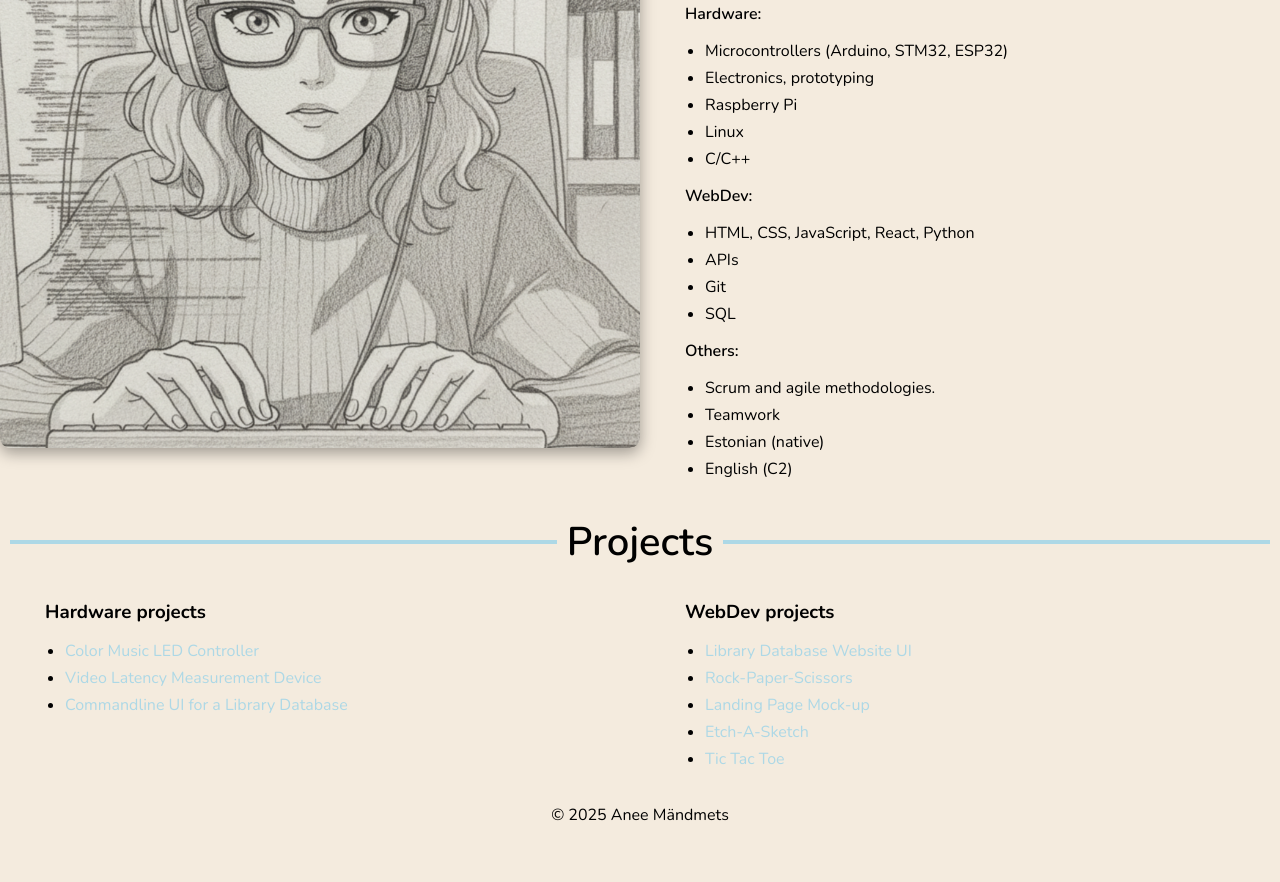
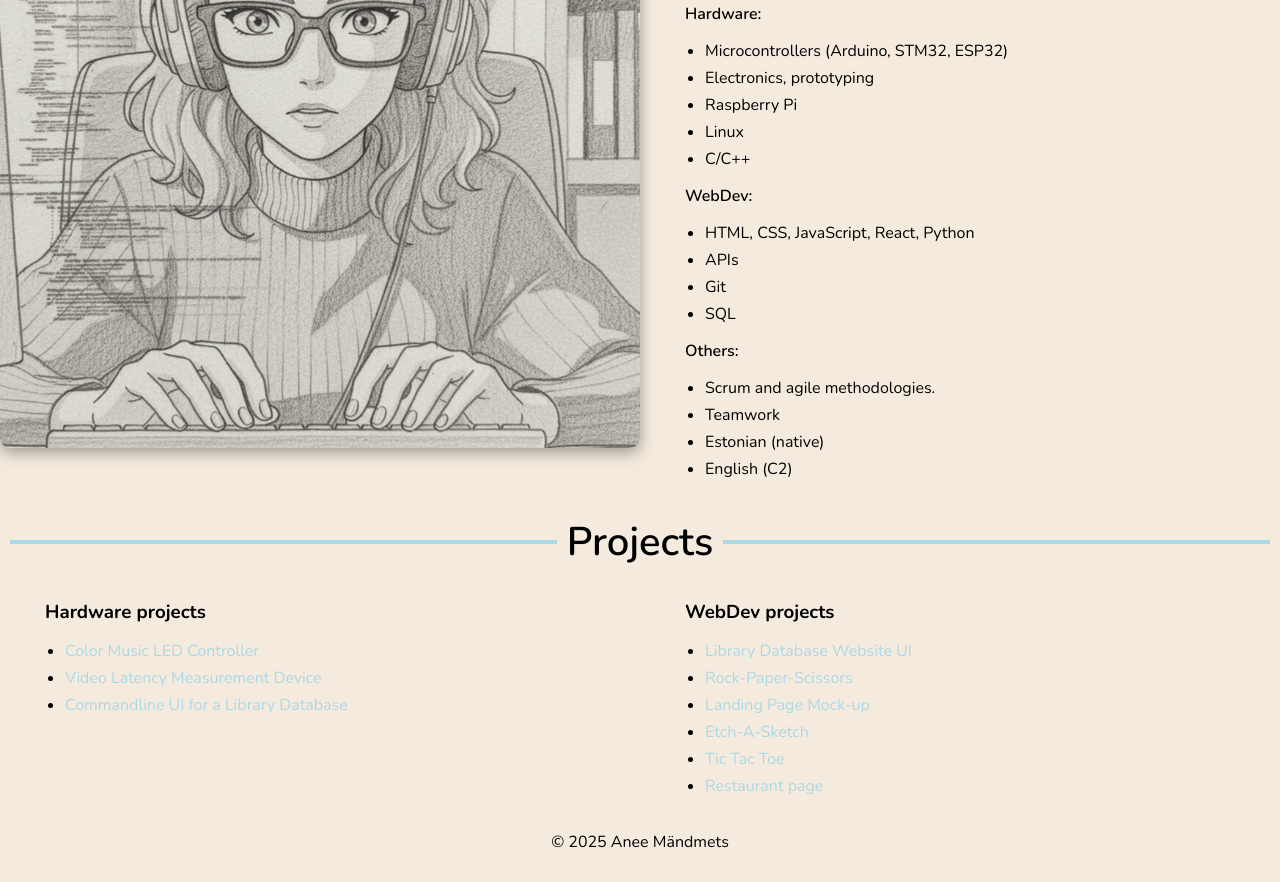
Before and after one commit to azalea-aztech/azalea-aztech.github.io, a plain HTML site: page index.html in a window 1280 px wide. Shown: the part 992-1874 px from the top of the page. Before the commit the page ends 1847 px from the top, so only its background shows below. Drawn offline with nearby package versions, Linux system fonts and the light colour scheme.

Commit message:
add project

```diff
--- a/index.html
+++ b/index.html
@@ -82,6 +82,9 @@
                 <li><a href="projects/landing-page-odin-main/index.html" target="_blank">Landing Page Mock-up</a></li>
                 <li><a href="projects/OdinEtchASketch-main/index.html" target="_blank">Etch-A-Sketch</a></li>
                 <li><a href="projects/tic-tac-toe/index.html" target="_blank">Tic Tac Toe</a></li>
+                <li>
+                    <a href="projects/restaurant-page/dist/index.html" target="_blank">Restaurant page</a>
+                </li>
             </ul>
         </div>
     </div>
```
